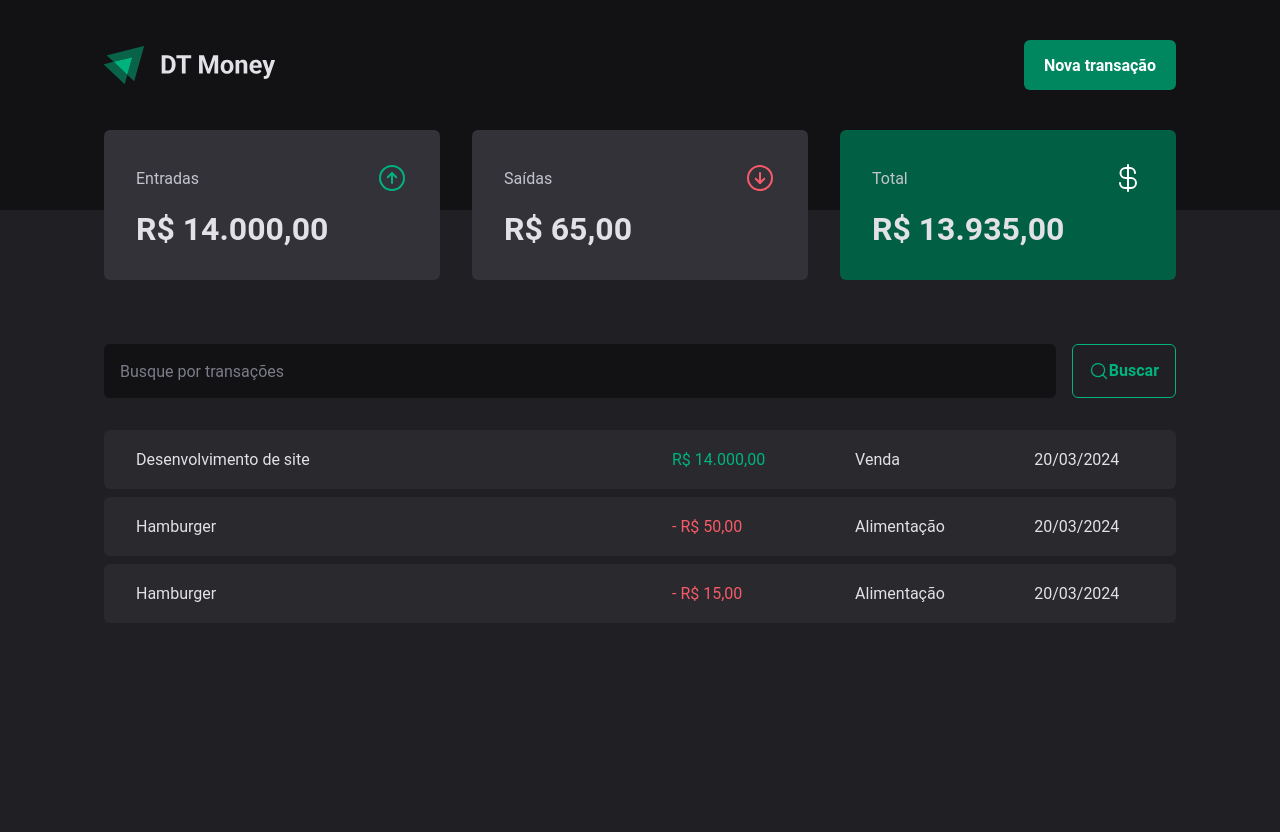
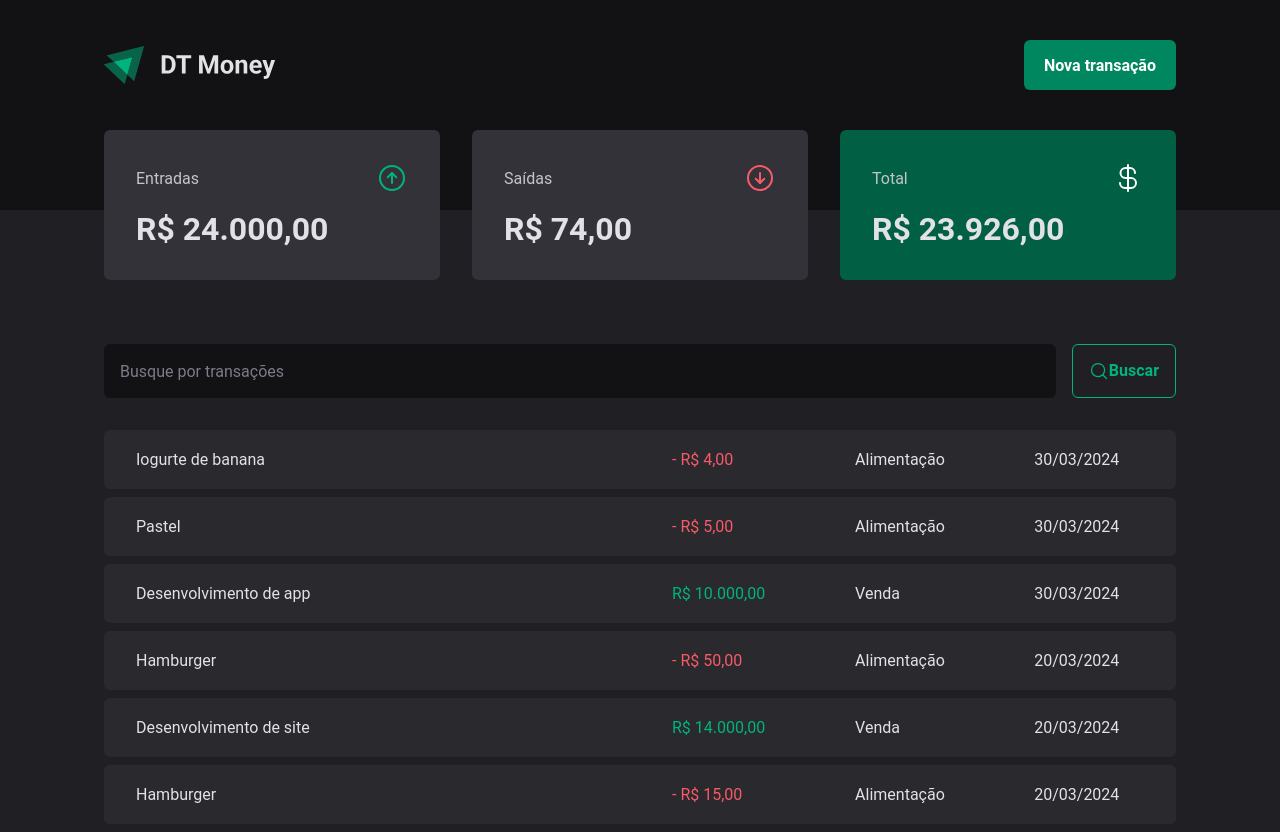
Before and after one commit to marcos-de-melo/03-dt-money, a React app: page / in a window 1280 px wide. Before the commit the page ends 800 px from the top, so only its background shows below. Built offline with nearby package versions, Linux system fonts and the light colour scheme; data requests are answered from the project's data file; the HTML template or start-up script is replaced by a standard one.

Commit message:
Corrigindo erros de linting

```diff
--- a/server.json
+++ b/server.json
@@ -15,8 +15,7 @@
       "category": "Alimentação",
       "price": 50,
       "createdAt": "2024-03-20T14:41:31.886Z"
-    }
-    ,
+    },
     {
       "id": 3,
       "description": "Hamburger",
@@ -24,6 +23,30 @@
       "category": "Alimentação",
       "price": 15,
       "createdAt": "2024-03-20T14:26:31.886Z"
+    },
+    {
+      "description": "Desenvolvimento de app",
+      "price": 10000,
+      "category": "Venda",
+      "type": "income",
+      "createdAt": "2024-03-30T23:16:04.772Z",
+      "id": 4
+    },
+    {
+      "description": "Pastel",
+      "price": 5,
+      "category": "Alimentação",
+      "type": "outcome",
+      "createdAt": "2024-03-30T23:27:04.779Z",
+      "id": 5
+    },
+    {
+      "description": "Iogurte de banana",
+      "price": 4,
+      "category": "Alimentação",
+      "type": "outcome",
+      "createdAt": "2024-03-30T23:48:23.435Z",
+      "id": 6
     }
   ]
 }
--- a/src/components/NewTransactionModal/index.tsx
+++ b/src/components/NewTransactionModal/index.tsx
@@ -11,6 +11,8 @@
 import { ArrowCircleDown, ArrowCircleUp, X } from "phosphor-react";
 import { Controller, useForm } from "react-hook-form";
 import { zodResolver } from "@hookform/resolvers/zod";
+import { useContext } from "react";
+import { TransactionsContext } from "../../contexts/TransactionsContext";
 
 const newTransactionFormSchema = z.object({
   description: z.string(),
@@ -22,11 +24,13 @@
 type NewTransactionFormInputs = z.infer<typeof newTransactionFormSchema>;
 
 export function NewTransactionModal() {
+  const { createTransaction } = useContext(TransactionsContext)
   const {
     control,
     register,
     handleSubmit,
     formState: { isSubmitting },
+    reset,
   } = useForm<NewTransactionFormInputs>({
     resolver: zodResolver(newTransactionFormSchema),
     defaultValues: {
@@ -35,8 +39,18 @@
   });
 
   async function handleCreateNewTransaction(data: NewTransactionFormInputs) {
-    await new Promise((resolve) => setTimeout(resolve, 2000));
-    console.log(data);
+    const { description, price, category, type } = data;
+
+    await createTransaction({
+      description,
+      price,
+      category,
+      type,
+    })
+
+
+
+    reset();
   }
   return (
     <Dialog.Portal>
--- a/src/contexts/TransactionsContext.tsx
+++ b/src/contexts/TransactionsContext.tsx
@@ -10,13 +10,23 @@
   createdAt: string;
 }
 
+interface CreateTransactionInput{
+  description: string;
+  price: number;
+  category: string;
+  type: 'income' | 'outcome';
+}
+
 interface TransactionContextType {
   transactions: Transaction[];
   fetchTransactions:(query?: string) => Promise<void>;
+  createTransaction: (data: CreateTransactionInput) => Promise<void>;
 }
 interface TransactionsProviderProps {
   children: ReactNode;
 }
+
+
 
 export const TransactionsContext = createContext({} as TransactionContextType);
 
@@ -26,10 +36,26 @@
   async function fetchTransactions(query?: string) {
    const response = await api.get('transactions', {
     params: {
+      _sort: 'createdAt',
+      _order: 'desc',
       q: query,
     }
    })
     setTransactions(response.data);
+  }
+
+  async function createTransaction(data:CreateTransactionInput){
+    const { description, price, category, type } = data;
+
+    const response = await api.post('transactions',{
+      description,
+      price,
+      category,
+      type,
+      createdAt: new Date(),
+    })
+
+    setTransactions(state => [response.data,...state])
   }
   useEffect(() => {
     fetchTransactions();
@@ -39,6 +65,7 @@
     <TransactionsContext.Provider value={{
       transactions,
       fetchTransactions,
+      createTransaction,
       }}>
       {children}
     </TransactionsContext.Provider>
```
